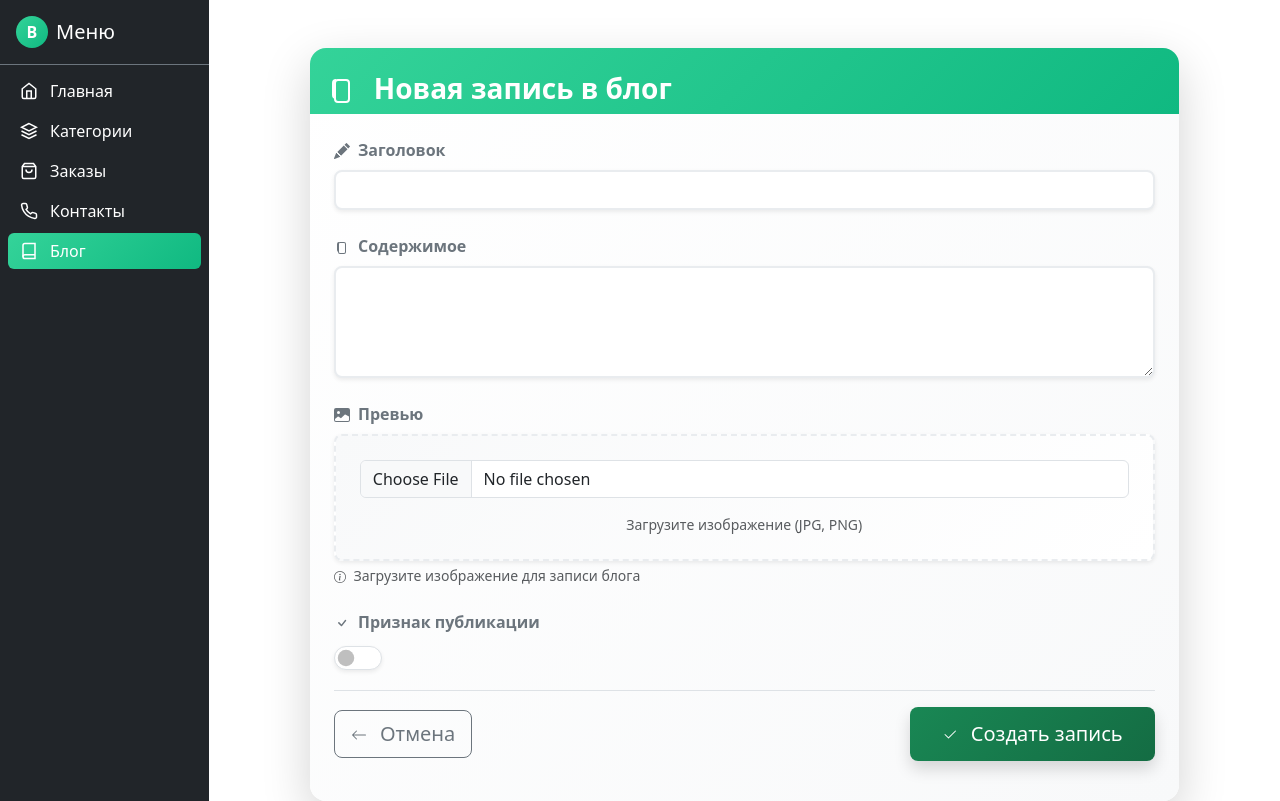
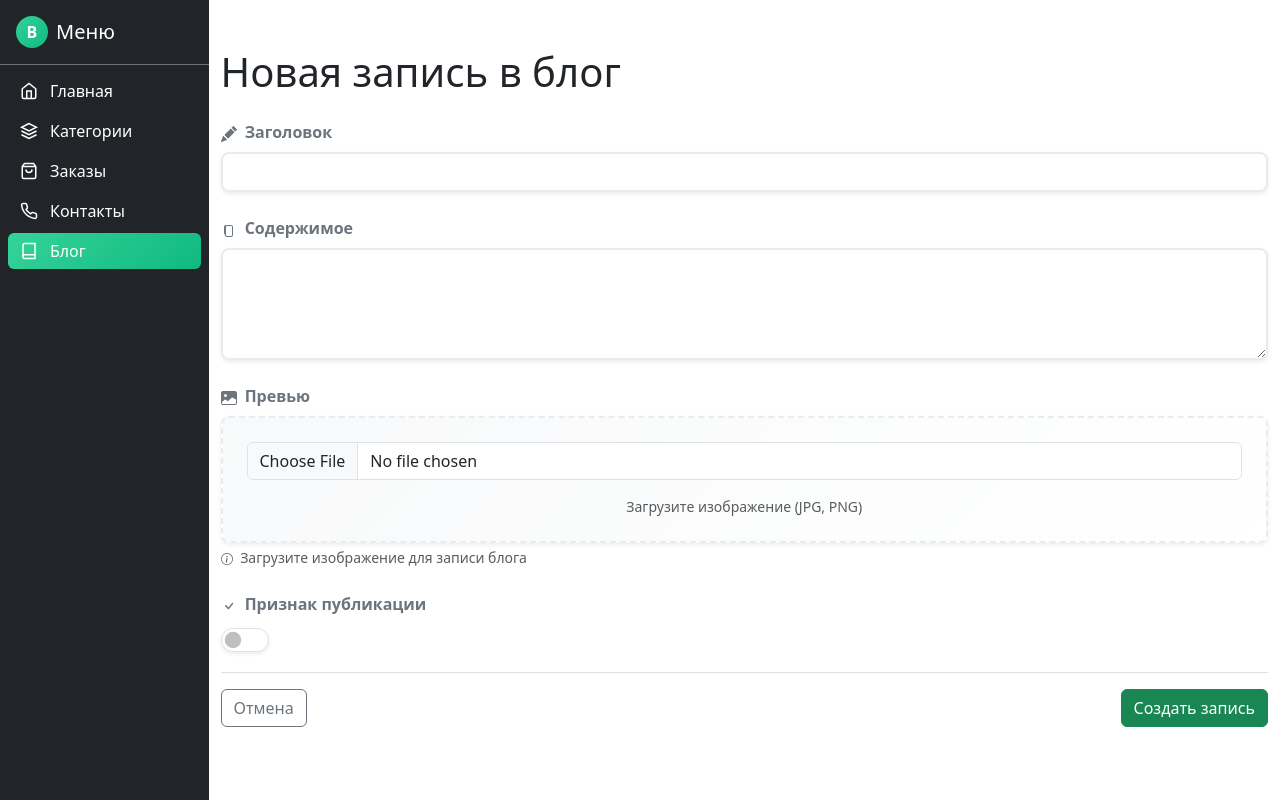
Before and after one commit to riga1897/Django, a Django app: page /blog/post/create/ in a window 1280 px wide. Run offline with Django 5.2, Linux system fonts and the light colour scheme; some libraries are stand-ins or nearby versions.

Commit message:
Saved your changes before starting work
Replit-Commit-Author: Agent
Replit-Commit-Session-Id: 6cd7c004-a760-406a-a0b2-e8509669b45d
Replit-Commit-Checkpoint-Type: full_checkpoint

```diff
--- a/blog/templates/blog/blogpost_form.html
+++ b/blog/templates/blog/blogpost_form.html
@@ -2,21 +2,8 @@
 
 {% block content %}
 <div class="container mt-5">
-    <div class="row justify-content-center">
-        <div class="col-md-10">
-            <div class="card shadow-lg" style="border: none; border-radius: 16px; background: linear-gradient(135deg, #ffffff 0%, #f8f9fa 100%);">
-                <div class="card-header border-0 pt-4" style="background: linear-gradient(135deg, #34d399 0%, #10b981 100%); border-radius: 16px 16px 0 0;">
-                    <div class="d-flex align-items-center">
-                        <svg width="32" height="32" fill="white" class="me-3" viewBox="0 0 16 16">
-                            <path d="M5 3a2 2 0 0 0-2 2v6a2 2 0 0 0 2 2V7h-.5a.5.5 0 0 1-.5-.5v-1A.5.5 0 0 1 4.5 5H5V3z"/>
-                            <path d="M6 3h4a2 2 0 0 1 2 2v8a2 2 0 0 1-2 2H6a2 2 0 0 1-2-2V5a2 2 0 0 1 2-2zm0 1a1 1 0 0 0-1 1v8a1 1 0 0 0 1 1h4a1 1 0 0 0 1-1V5a1 1 0 0 0-1-1H6z"/>
-                        </svg>
-                        <h3 class="mb-0 text-white fw-bold">
-                            {% if object %}Редактирование записи{% else %}Новая запись в блог{% endif %}
-                        </h3>
-                    </div>
-                </div>
-                <div class="card-body p-4">
+    <h1 class="mb-4">{% if object %}Редактирование записи{% else %}Новая запись в блог{% endif %}</h1>
+
     <form method="post" enctype="multipart/form-data">
         {% csrf_token %}
 
@@ -25,23 +12,13 @@
         {% endfor %}
 
         <div class="d-flex justify-content-between align-items-center mt-4 pt-3 border-top">
-                            <a href="{% url 'blog:post_list' %}" class="btn btn-outline-secondary btn-lg" style="border-radius: 8px;">
-                                <svg width="16" height="16" fill="currentColor" class="me-2" viewBox="0 0 16 16">
-                                    <path fill-rule="evenodd" d="M15 8a.5.5 0 0 0-.5-.5H2.707l3.147-3.146a.5.5 0 1 0-.708-.708l-4 4a.5.5 0 0 0 0 .708l4 4a.5.5 0 0 0 .708-.708L2.707 8.5H14.5A.5.5 0 0 0 15 8z"/>
-                                </svg>
+            <a href="{% url 'blog:post_list' %}" class="btn btn-outline-secondary">
                 Отмена
             </a>
-                            <button type="submit" class="btn btn-lg shadow" style="background: linear-gradient(135deg, #198754 0%, #146c43 100%); color: white; border: none; border-radius: 8px; padding: 12px 32px;">
-                                <svg width="16" height="16" fill="currentColor" class="me-2" viewBox="0 0 16 16">
-                                    <path d="M13.854 3.646a.5.5 0 0 1 0 .708l-7 7a.5.5 0 0 1-.708 0l-3.5-3.5a.5.5 0 1 1 .708-.708L6.5 10.293l6.646-6.647a.5.5 0 0 1 .708 0z"/>
-                                </svg>
+            <button type="submit" class="btn btn-success">
                 {% if object %}Сохранить изменения{% else %}Создать запись{% endif %}
             </button>
         </div>
     </form>
 </div>
-            </div>
-        </div>
-    </div>
-</div>
 {% endblock %}
```
Lines whose indentation alone changed are shown as unchanged.
